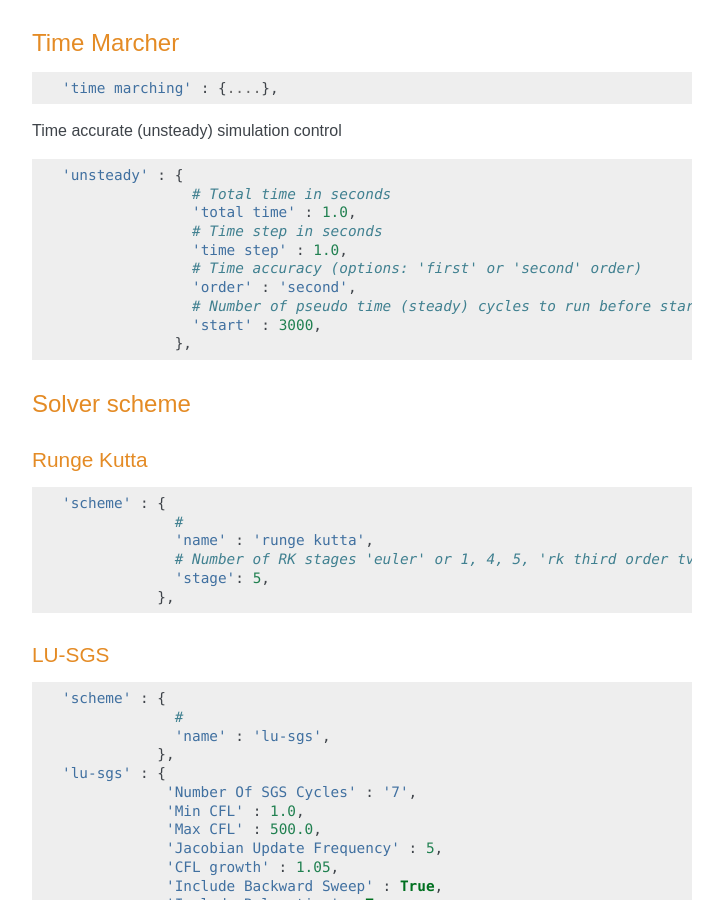
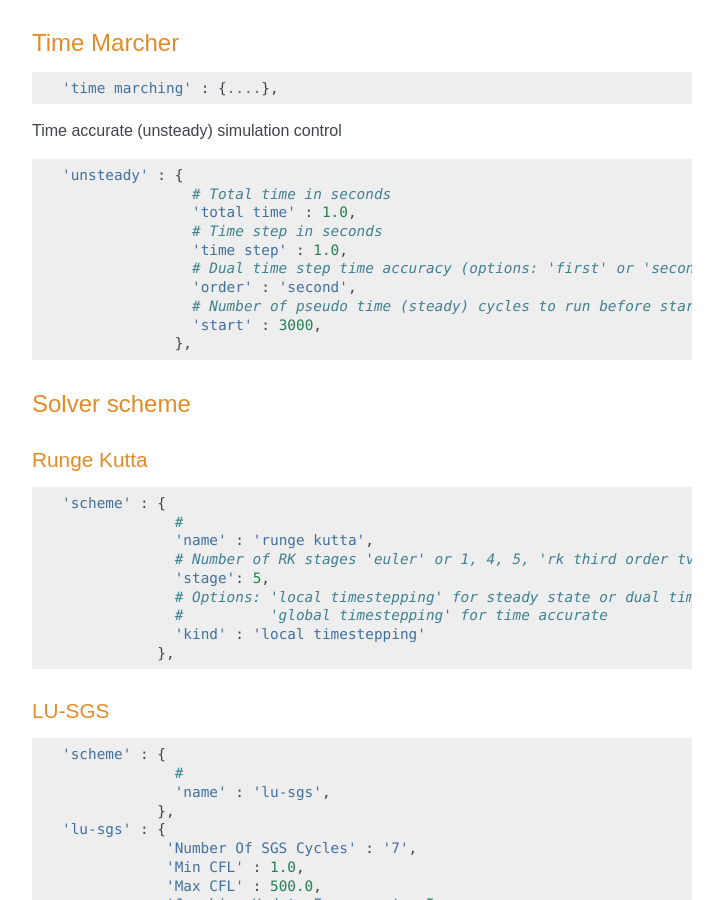
Before and after one commit to zCFD/zCFDguide, a Sphinx documentation site: the page built from docs/source/control-dict.rst, in a window 1280 px wide and 900 px high, scrolled down 2402 px. Shown: the whole window, without its empty margins (388-1111 px from the left). Built offline with Sphinx 7.4.7, drawn with Linux system fonts in a browser that asks for light colours.

Commit message:
Added global timestepping options

```diff
--- a/docs/source/control-dict.rst
+++ b/docs/source/control-dict.rst
@@ -142,9 +142,9 @@ Time accurate (unsteady) simulation control
                    'total time' : 1.0,
                    # Time step in seconds
                    'time step' : 1.0,
-                   # Time accuracy (options: 'first' or 'second' order)
+                   # Dual time step time accuracy (options: 'first' or 'second' order)
                    'order' : 'second',
-                   # Number of pseudo time (steady) cycles to run before starting time accurate simulation
+                   # Number of pseudo time (steady) cycles to run before starting dual timestep time accurate simulation
                    'start' : 3000,
                  },
 
@@ -161,6 +161,9 @@ Runge Kutta
                  'name' : 'runge kutta',
                  # Number of RK stages 'euler' or 1, 4, 5, 'rk third order tvd'
                  'stage': 5,
+                 # Options: 'local timestepping' for steady state or dual time step time accurate
+                 #          'global timestepping' for time accurate
+                 'kind' : 'local timestepping'
                },
 
 LU-SGS
```
